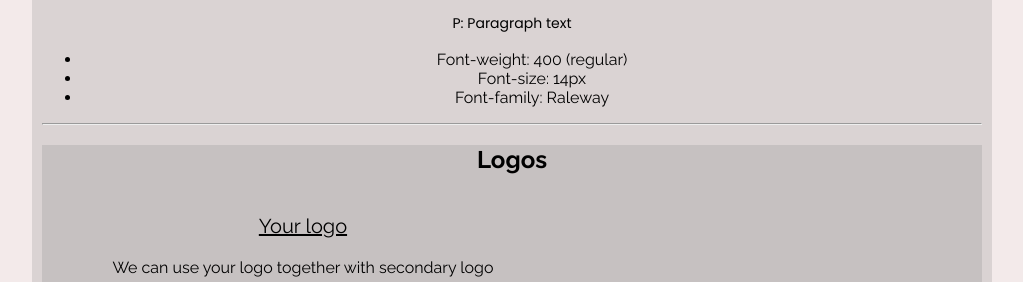
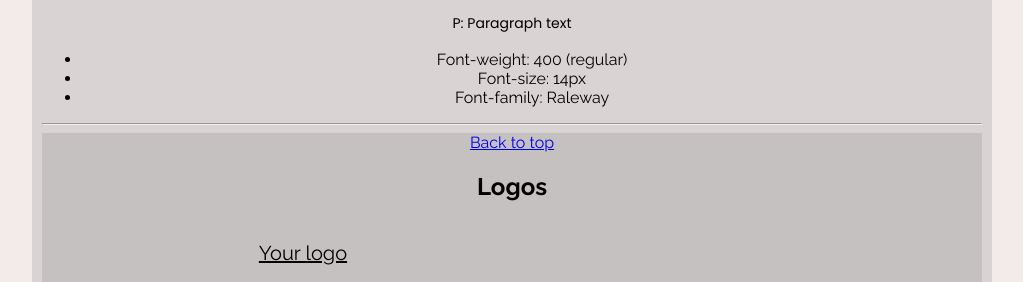
Before and after one commit to SOliv1/my-website-systems-cotswold-maids, a plain HTML site: page index.html in a window 1280 px wide. Shown: the part 2072-2354 px from the top of the page, without its empty margins (128-1151 px from the left). Drawn offline with Linux system fonts and the light colour scheme.

Commit message:
Update index.html

```diff
--- a/index.html
+++ b/index.html
@@ -190,8 +190,10 @@
         </div>
       </div>
       <hr>
-      <div class="container background--cotswold-stone">
-      <a id="fonts" data-hs-anchor="true"></a>
+
+     <div class="container background--cotswold-stone">
+      <a id="logo" data-hs-anchor="true"></a>
+      <a class="link-secondary" href="#top">Back to top</a>
       <h2>Logos</h2>
       <div class="font-container">
         <div class="font-panel">
```
